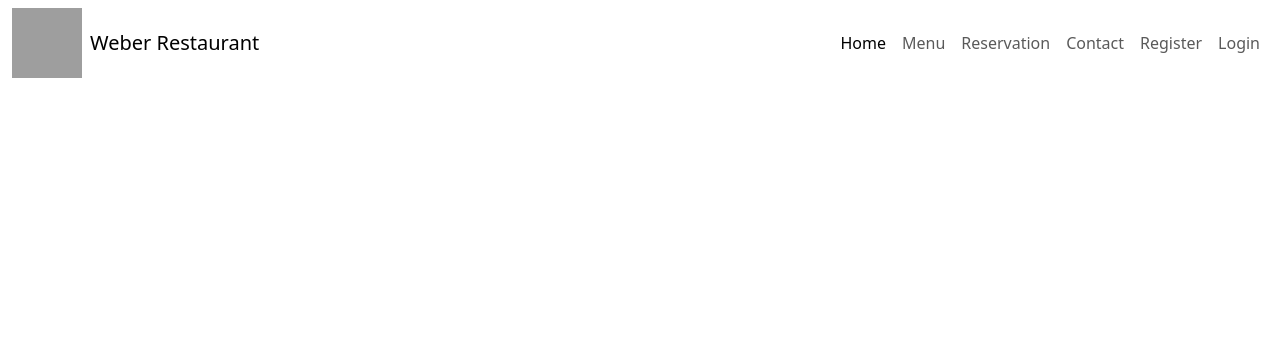
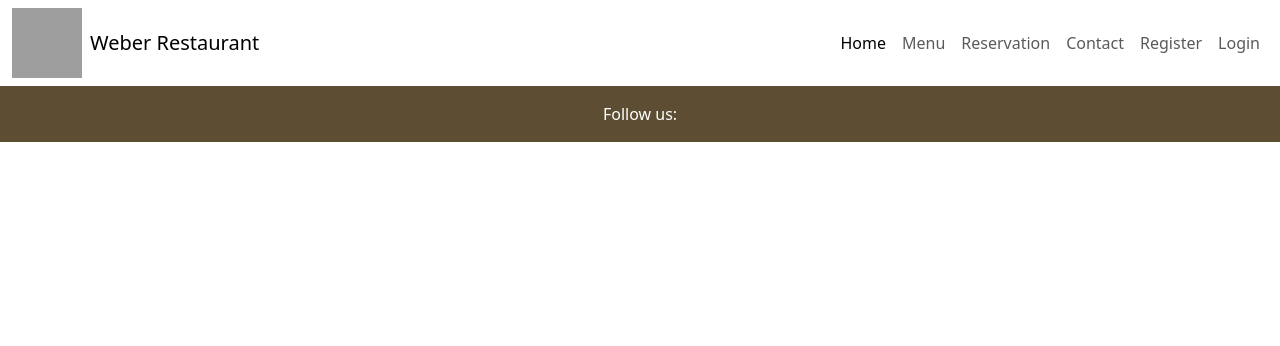
Before and after one commit to th-1982/weber-restaurant, a Django app: template templates/base.html in a window 1280 px wide. Shown: the top 346 px of the page. Run offline with Django 3.2, Linux system fonts and the light colour scheme; the template is opened without the code that fills it, so the values that code supplies are empty; grey boxes are pictures that could not be loaded.

Commit message:
Add the footer with social links in base.html

```diff
--- a/templates/base.html
+++ b/templates/base.html
@@ -66,6 +66,18 @@
 
 
       <!--Footer-->
-      <footer>
+      <footer  class="footers container-fluid d-flex flex-column align-items-center mt-auto py-3" style="background-color: #5D4E33;">
+        <div class="footer-text text-white">Follow us:</div>
+        <div>
+            <a class="social-links" href="https://facebook.com" target="_blank" rel="noopeener" aria-label="Visit our Facebook page (opens in a new tab)">
+              <i class="fa-brands fa-square-facebook"></i></a>
+            <a class="social-links" href="https://youtube.com" target="_blank" rel="noopeener" aria-label="Visit our youtube page (opens in a new tab)">
+              <i class="fa-brands fa-square-youtube"></i></a>
+            <a class="social-links" href="https://instagram.com" target="_blank" rel="noopeener" aria-label="Visit our Instagram page (opens in a new tab)">
+              <i class="fa-brands fa-square-instagram"></i></a>
+            <a class="social-links" href="https://twitter.com" target="_blank" rel="noopeener" aria-label="Visit our Twitter page (opens in a new tab)">
+              <i class="fa-brands fa-square-twitter"></i></a>
+        </div>
+
 
       </footer>
```
